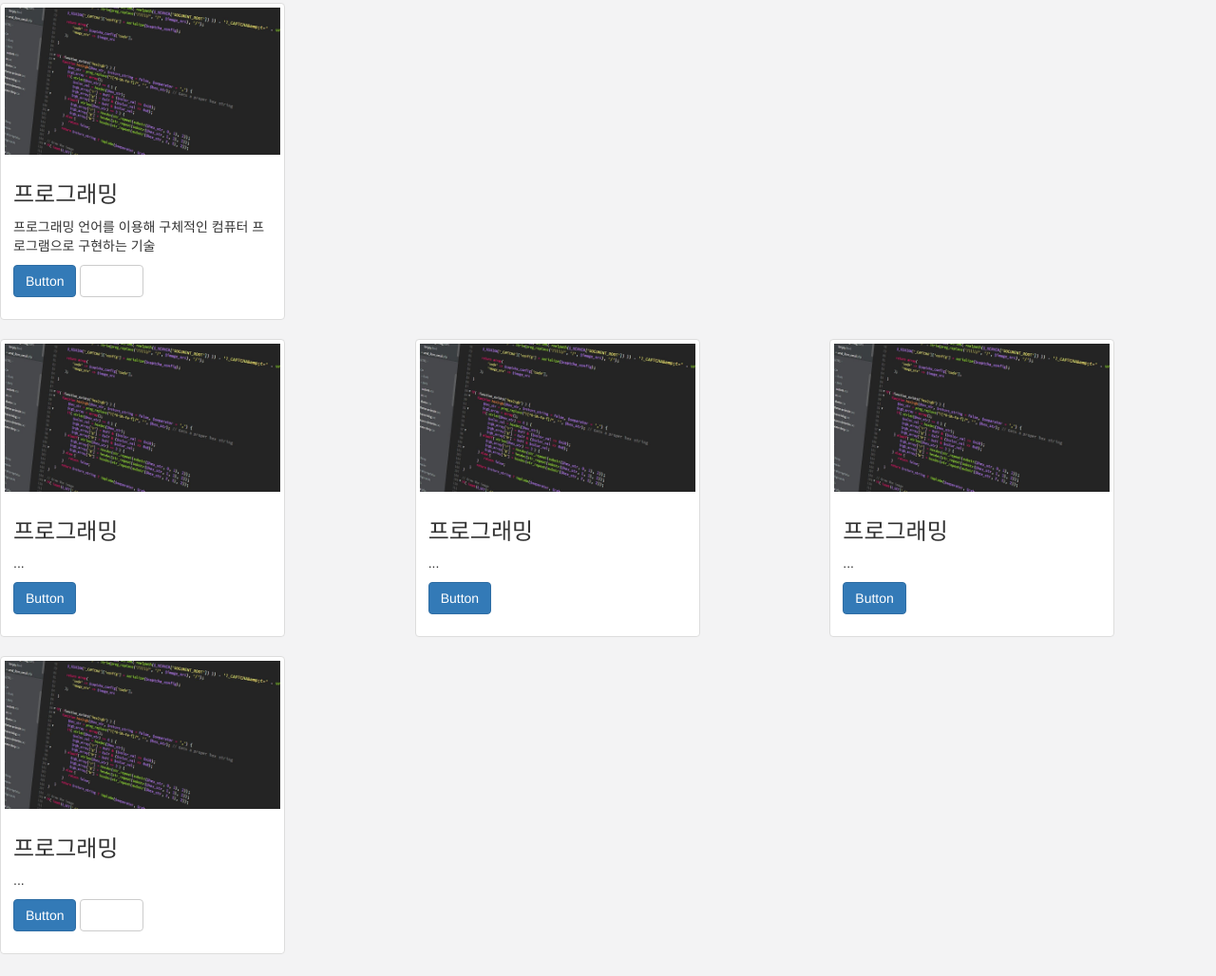
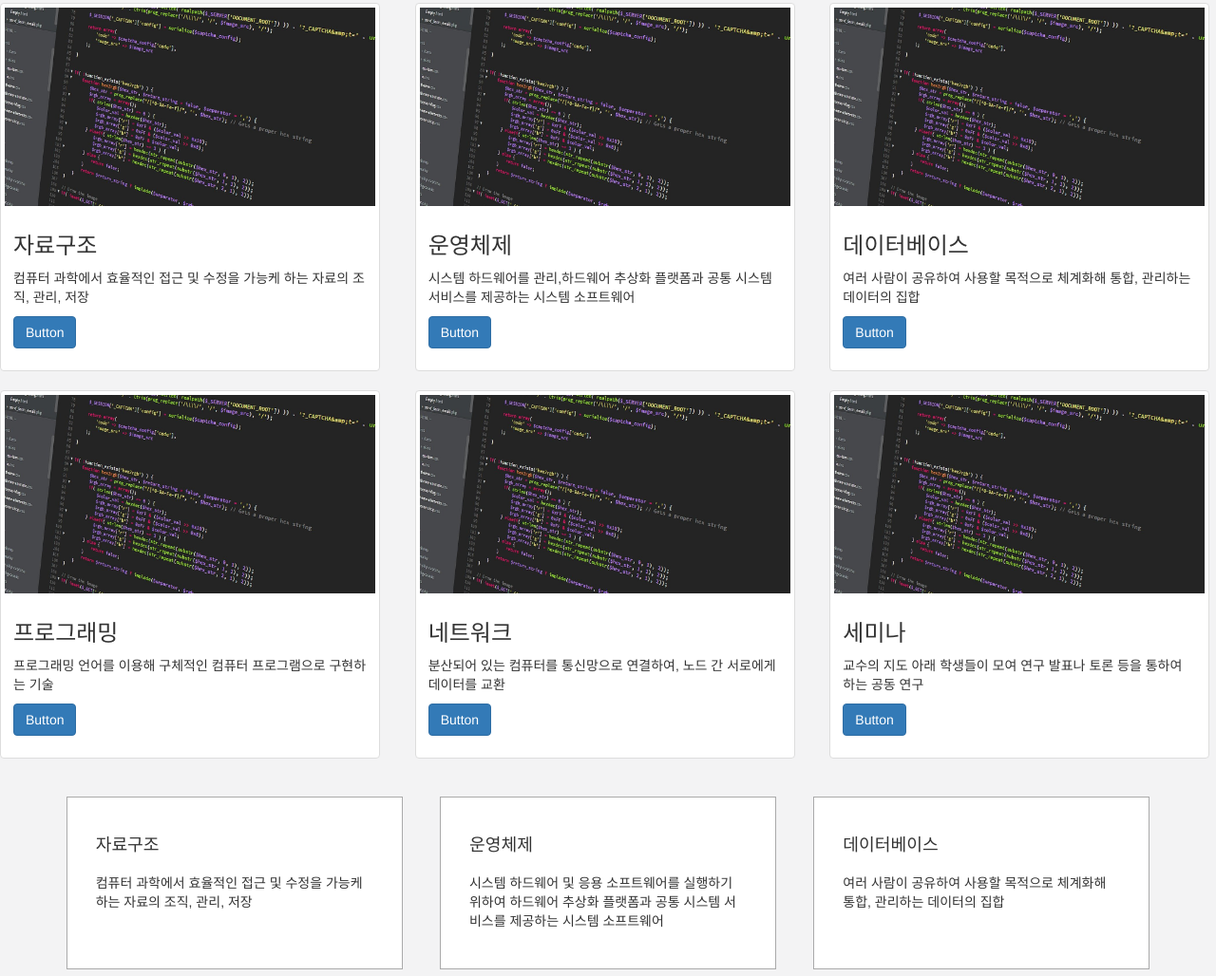
Before and after one commit to delaying/web_design, a plain HTML site: page wisoft/wisoft.html in a window 1280 px wide. Shown: the part 1396-2424 px from the top of the page at 95% size. Drawn offline with Linux system fonts and the light colour scheme.

Commit message:
썸네일 카드 수정

```diff
--- a/wisoft/wisoft.html
+++ b/wisoft/wisoft.html
@@ -112,60 +112,64 @@
 
         <div class="row">
             <div class="col-md-4 col-sm-3">
-                <div class="thumbnail" style="width: 30rem;">
+                <div class="thumbnail" style="width: 40rem;">
                     <img src="image/codeimage.jpg" alt="...">
                     <div class="caption">
-                        <h3>프로그래밍</h3>
-                        <p>프로그래밍 언어를 이용해 구체적인 컴퓨터 프로그램으로 구현하는 기술</p>
-                        <p><a href="#" class="btn btn-primary" role="button">Button</a> <a href="#"
-                                                                                           class="btn btn-default"
-                                                                                           role="button">Button</a></p>
-                    </div>
-                </div>
-            </div>
-        </div>
-        <div class="row">
-            <div class="col-md-4 col-sm-3">
-                <div class="thumbnail" style="width: 30rem;">
-                    <img src="image/codeimage.jpg" alt="...">
-                    <div class="caption">
-                        <h3>프로그래밍</h3>
-                        <p>...</p>
+                        <h3>자료구조</h3>
+                        <p>컴퓨터 과학에서 효율적인 접근 및 수정을 가능케 하는 자료의 조직, 관리, 저장</p>
                         <p><a href="#" class="btn btn-primary" role="button">Button</a></p>
                     </div>
                 </div>
             </div>
             <div class="col-md-4 col-sm-3">
-                <div class="thumbnail" style="width: 30rem;">
+                <div class="thumbnail" style="width: 40rem;">
                     <img src="image/codeimage.jpg" alt="...">
                     <div class="caption">
-                        <h3>프로그래밍</h3>
-                        <p>...</p>
+                        <h3>운영체제</h3>
+                        <p>시스템 하드웨어를 관리,하드웨어 추상화 플랫폼과 공통 시스템 서비스를 제공하는 시스템 소프트웨어</p>
+<!--                        <p>시스템하드웨어 및 응용소프트웨어를 실행하기 위해-->
+<!--                            하드웨어 추상화 플랫폼과 공통시스템 서비스를 제공하는 시스템 소프트웨어</p>-->
                         <p><a href="#" class="btn btn-primary" role="button">Button</a></p>
                     </div>
                 </div>
             </div>
             <div class="col-md-4 col-sm-3">
-                <div class="thumbnail" style="width: 30rem;">
+                <div class="thumbnail" style="width: 40rem;">
                     <img src="image/codeimage.jpg" alt="...">
                     <div class="caption">
-                        <h3>프로그래밍</h3>
-                        <p>...</p>
+                        <h3>데이터베이스</h3>
+                        <p>여러 사람이 공유하여 사용할 목적으로 체계화해 통합, 관리하는 데이터의 집합</p>
                         <p><a href="#" class="btn btn-primary" role="button">Button</a></p>
                     </div>
                 </div>
             </div>
-        </div>
-        <div class="row">
             <div class="col-md-4 col-sm-3">
-                <div class="thumbnail" style="width: 30rem;">
+                <div class="thumbnail" style="width: 40rem;">
                     <img src="image/codeimage.jpg" alt="...">
                     <div class="caption">
                         <h3>프로그래밍</h3>
-                        <p>...</p>
-                        <p><a href="#" class="btn btn-primary" role="button">Button</a> <a href="#"
-                                                                                           class="btn btn-default"
-                                                                                           role="button">Button</a></p>
+                        <p>프로그래밍 언어를 이용해 구체적인 컴퓨터 프로그램으로 구현하는 기술</p>
+                        <p><a href="#" class="btn btn-primary" role="button">Button</a></p>
+                    </div>
+                </div>
+            </div>
+            <div class="col-md-4 col-sm-3">
+                <div class="thumbnail" style="width: 40rem;">
+                    <img src="image/codeimage.jpg" alt="...">
+                    <div class="caption">
+                        <h3>네트워크</h3>
+                        <p>분산되어 있는 컴퓨터를 통신망으로 연결하여, 노드 간 서로에게 데이터를 교환</p>
+                        <p><a href="#" class="btn btn-primary" role="button">Button</a></p>
+                    </div>
+                </div>
+            </div>
+            <div class="col-md-4 col-sm-3">
+                <div class="thumbnail" style="width: 40rem;">
+                    <img src="image/codeimage.jpg" alt="...">
+                    <div class="caption">
+                        <h3>세미나</h3>
+                        <p>교수의 지도 아래 학생들이 모여 연구 발표나 토론 등을 통하여 하는 공동 연구</p>
+                        <p><a href="#" class="btn btn-primary" role="button">Button</a></p>
                     </div>
                 </div>
             </div>
```
